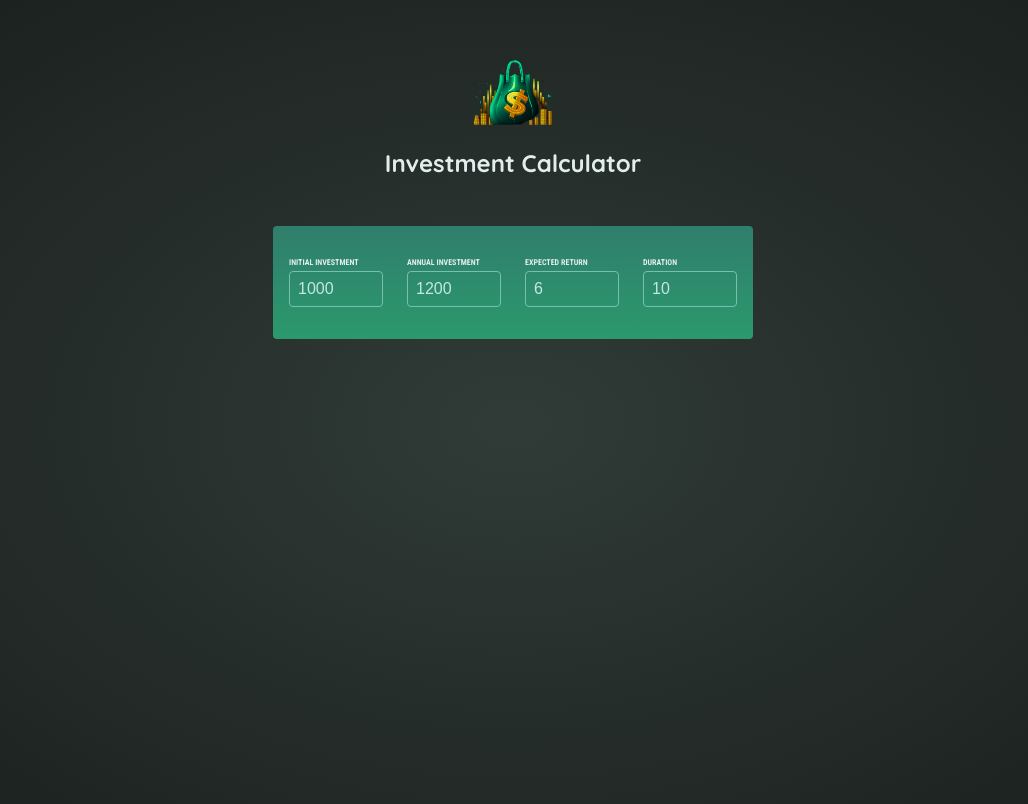
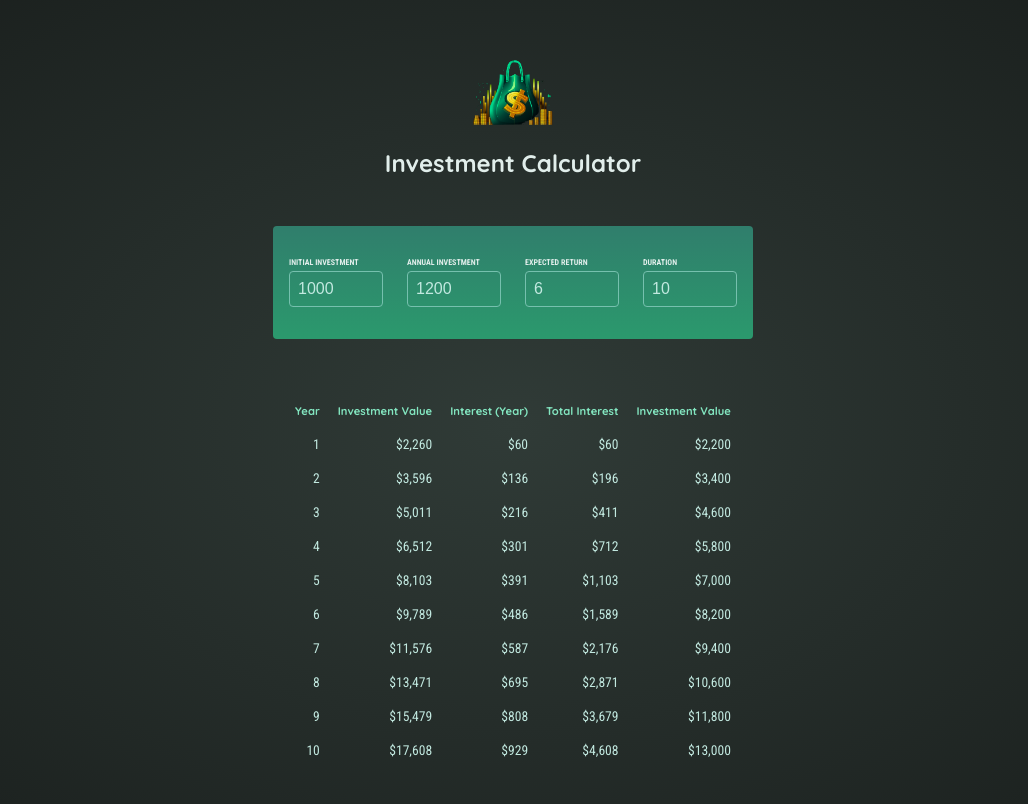
Before and after one commit to gpdelaney/react-essentials, a React (Vite) app: page / in a window 1280 px wide. Shown: the top 804 px of the page, without its empty margins (127-1155 px from the left). Built offline with nearby package versions, Linux system fonts and the light colour scheme.

Commit message:
Adding proper result page with all the calculations

```diff
--- a/src/App.jsx
+++ b/src/App.jsx
@@ -13,7 +13,7 @@ function App() {
 
   function handleInputChange(inputIdentifier, newValue) {
     setInvestment((prevValue) => {
-      return {...prevValue, [inputIdentifier]: newValue}
+      return {...prevValue, [inputIdentifier]: +newValue}
     });
     console.log(investment);
   }
--- a/src/components/Result.jsx
+++ b/src/components/Result.jsx
@@ -1,5 +1,42 @@
+import {calculateInvestmentResults, formatter} from "../util/investment.js";
+
 export default function Result({userInput}){
-  return <>
-    {console.log({userInput})}
-  </>
+  const annualData = calculateInvestmentResults(userInput);
+  const initialInvestment = annualData[0].valueEndOfYear - annualData[0].interest - annualData[0].annualInvestment;
+  return <table id="result">
+    <thead>
+    <tr>
+      <th>
+        Year
+      </th>
+      <th>
+        Investment Value
+      </th>
+      <th>
+        Interest (Year)
+      </th>
+      <th>
+        Total Interest
+      </th>
+      <th>
+        Investment Value
+      </th>
+    </tr>
+    </thead>
+    <tbody>
+      {annualData.map((yearData) =>  {
+        const totalYearInvestment = yearData.valueEndOfYear - yearData.annualInvestment * yearData.year - initialInvestment;
+        const totalAmountInterest = yearData.valueEndOfYear - totalYearInvestment;
+        return (
+          <tr key={yearData.year}>
+            <td>{yearData.year}</td>
+            <td>{formatter.format(yearData.valueEndOfYear)}</td>
+            <td>{formatter.format(yearData.interest)}</td>
+            <td>{formatter.format(totalYearInvestment)}</td>
+            <td>{formatter.format(totalAmountInterest)}</td>
+          </tr>
+      )
+      })}
+    </tbody>
+  </table>
 }
```
